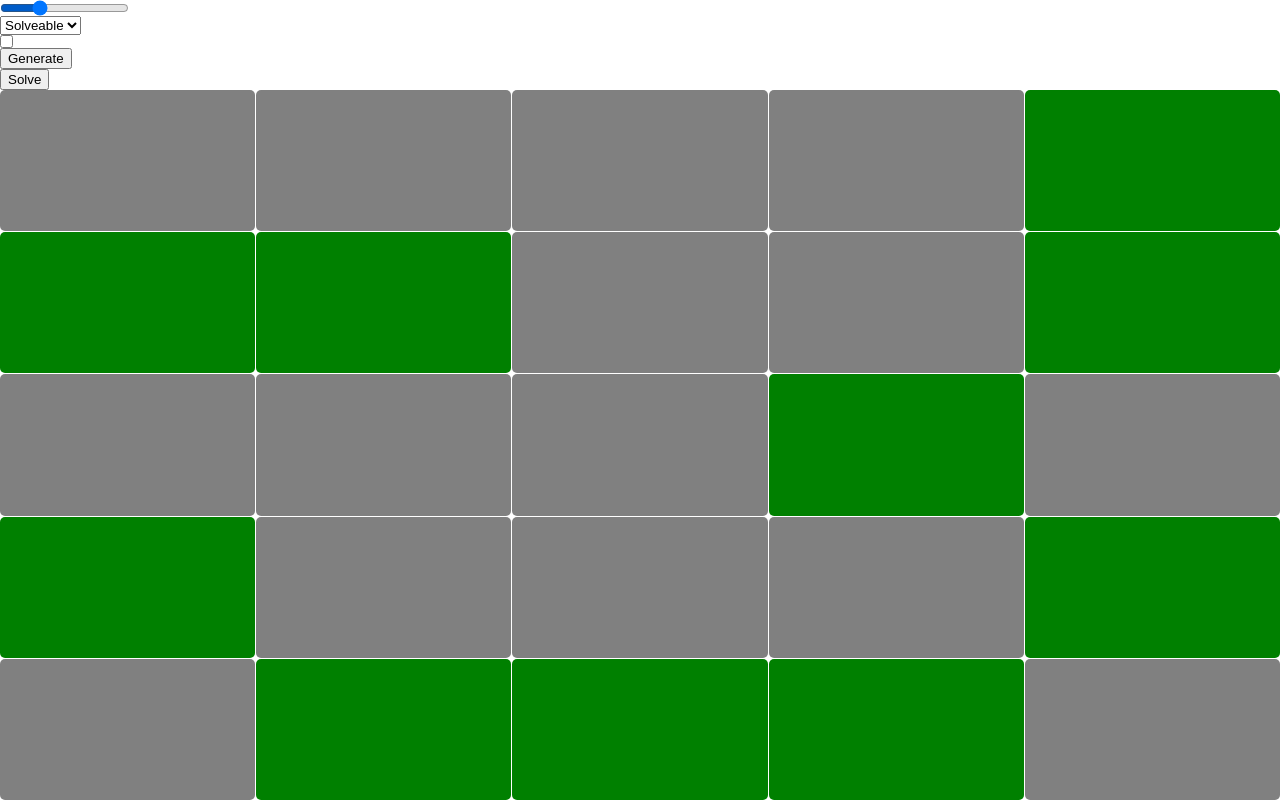
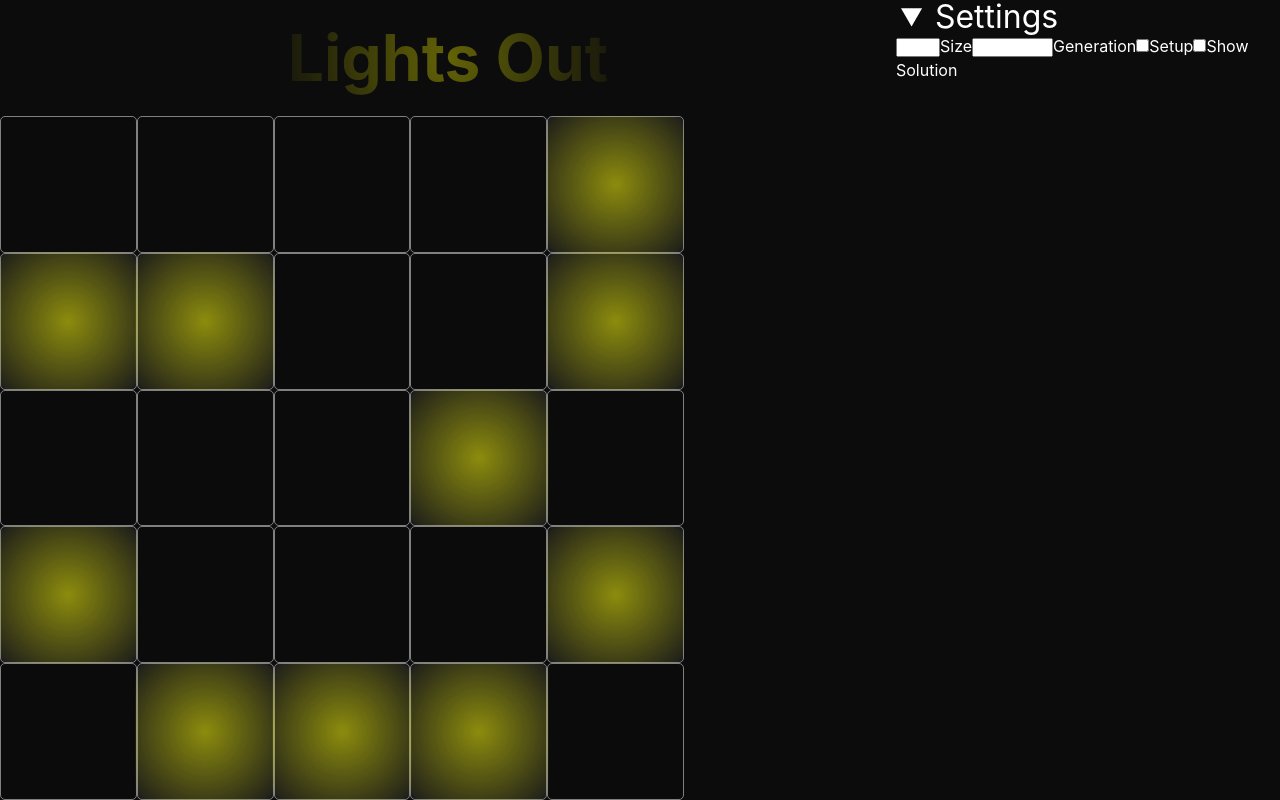
Before and after one commit to AndrewLester/lights, a React (Vite) app: page / in a window 1280 px wide. Built offline with nearby package versions, Linux system fonts and the light colour scheme.

Commit message:
Add yellow squares

```diff
--- a/src/App.tsx
+++ b/src/App.tsx
@@ -2,14 +2,17 @@ import React, { useEffect, useState } from "react";
 import LightSquare from "./components/LightSquare/LightSquare";
 import { createGame, GenerationType, toggleLight } from "./model/game";
 import styles from "./styles.module.css";
+import { useMediaQuery } from "./utils/mediaQuery";
 
 function App() {
     const [size, setSize] = useState(5);
     const [generationType, setGenerationType] =
         useState<GenerationType>("solveable");
     const [creating, setCreating] = useState(false);
-    const [solution, setSolution] = useState<number[] | null>();
+    const [showSolution, setShowSolution] = useState(false);
     const [game, setGame] = useState(createGame(size, generationType));
+
+    const asideHide = useMediaQuery("(max-width: 800px)");
 
     useEffect(() => {
         const game = createGame(size, generationType);
@@ -19,7 +22,6 @@ function App() {
     const lightClicked = (index: number) => {
         const newState = toggleLight(game, index, !creating);
         setGame(newState);
-        setSolution(newState.bestSolution);
 
         if (newState.off && !creating && generationType !== "off") {
             setTimeout(() => alert("You did it!"), 500);
@@ -27,29 +29,42 @@ function App() {
     };
 
     const generate = () => {
-        setGame(createGame(size, generationType));
-        setSolution(undefined);
+        const game = createGame(size, generationType);
+        setGame(game);
     };
 
-    const solve = () => {
-        const solution = game.bestSolution;
-        if (!solution) {
-            alert("Can't be solved");
-        } else {
-            setSolution(game.bestSolution);
+    const handleShowSolution = (e: React.ChangeEvent<HTMLInputElement>) => {
+        if (!game.bestSolution && e.target.checked) {
+            alert("Can't be solved!");
         }
+        setShowSolution(e.target.checked);
     };
 
     return (
         <main className={styles.main}>
-            <input
-                type="range"
-                min="3"
-                max="10"
-                value={size}
+            <h1>Lights Out</h1>
+            <aside className={styles.settings}>
+                <details open={!asideHide}>
+                    <summary className={styles.summary}>
+                        Settings{" "}
+                        {game.off && generationType !== "off" && (
+                            <button onClick={generate}>Restart</button>
+                        )}
+                    </summary>
+                    <select
+                        id="size"
+                        value={size.toString()}
                         onChange={(e) => setSize(+e.target.value)}
-            />
+                    >
+                        <option value="3">3x3</option>
+                        <option value="4">4x4</option>
+                        <option value="5">5x5</option>
+                        <option value="6">6x6</option>
+                        <option value="7">7x7</option>
+                    </select>
+                    <label htmlFor="size">Size</label>
                     <select
+                        id="generation-type"
                         value={generationType}
                         onChange={(e) =>
                             setGenerationType(e.target.value as GenerationType)
@@ -59,13 +74,23 @@ function App() {
                         <option value="random">Random</option>
                         <option value="off">Off</option>
                     </select>
+                    <label htmlFor="generation-type">Generation</label>
                     <input
                         type="checkbox"
                         checked={creating}
+                        id="creating"
                         onChange={(e) => setCreating(e.target.checked)}
                     />
-            <button onClick={generate}>Generate</button>
-            <button onClick={solve}>Solve</button>
+                    <label htmlFor="creating">Setup</label>
+                    <input
+                        type="checkbox"
+                        checked={showSolution}
+                        id="show-solution"
+                        onChange={handleShowSolution}
+                    />
+                    <label htmlFor="show-solution">Show Solution</label>
+                </details>
+            </aside>
             <div
                 className={styles.grid}
                 style={{ "--size": game.lights.length } as React.CSSProperties}
@@ -73,7 +98,11 @@ function App() {
                 {game.lights.flat().map((light, i) => (
                     <LightSquare
                         light={light}
-                        solution={solution ? !!solution[i] : false}
+                        solution={
+                            showSolution && game.bestSolution
+                                ? !!game.bestSolution[i]
+                                : false
+                        }
                         key={i}
                         onClick={() => lightClicked(i)}
                     />
--- a/src/components/LightSquare/styles.module.css
+++ b/src/components/LightSquare/styles.module.css
@@ -2,27 +2,43 @@
     position: relative;
     width: 100%;
     height: 100%;
-    background-color: gray;
-    border: 0 solid gray;
+    background-color: rgba(0, 0, 0, 0.1);
+    border: 1px solid gray;
     appearance: none;
     cursor: pointer;
     border-radius: 5px;
-    /* aspect-ratio: 1 / 1; */
     transition: all 200ms ease;
+    -webkit-tap-highlight-color: transparent;
 }
 
 .lightSquare.on {
-    background-color: green;
-    border-color: green;
+    background-color: rgb(26 26 26);
 }
 
-.lightSquare:hover {
-    border-color: purple;
-    border-width: 5px;
+.lightSquare::before {
+    content: "";
+    position: absolute;
+    z-index: 10;
+    top: 50%;
+    left: 50%;
+    height: 102%;
+    width: 103%;
+    border-radius: 10%;
+    aspect-ratio: 1 / 1;
+    transform: translate(-50%, -50%);
+    background: radial-gradient(circle at center, yellow 0, rgba(0 0 0 / 0%));
+    transition: all 250ms cubic-bezier(0.78, 0.12, 0.04, 1.24);
+    pointer-events: none;
+    opacity: 0.5;
+    mix-blend-mode: hard-light;
 }
 
-.lightSquare:active {
-    border-width: 0;
+.lightSquare.off::before {
+    transform: translate(-50%, -50%) scale(0);
+    opacity: 0;
+}
+
+.lightSquare:hover::before {
 }
 
 .lightSquare.solution::after {
@@ -32,6 +48,7 @@
     left: 50%;
     transform: translate(-50%, -50%);
     color: red;
-    font-size: 10rem;
+    font-size: clamp(3rem, 5vw, 5rem);
     z-index: 2;
+    font-family: monospace;
 }
--- a/src/index.css
+++ b/src/index.css
@@ -9,6 +9,8 @@
     -webkit-font-smoothing: antialiased;
     -moz-osx-font-smoothing: grayscale;
     -webkit-text-size-adjust: 100%;
+
+    background-color: #0c0c0c;
 }
 
 *,
@@ -16,6 +18,7 @@
 ::before {
     margin: 0;
     box-sizing: border-box;
+    color: white;
 }
 
 a {
--- a/src/styles.module.css
+++ b/src/styles.module.css
@@ -1,18 +1,76 @@
 .main {
-    display: flex;
-    flex-flow: column nowrap;
+    display: grid;
+    grid-template-areas:
+        "header aside"
+        "lights aside";
+    grid-template-columns: 70% minmax(200px, 30%);
+    grid-template-rows: min-content auto;
     align-items: flex-start;
     width: 100vw;
     height: 100vh;
     overflow: hidden;
 }
 
+.main > h1 {
+    grid-area: header;
+    margin: 10px 5px;
+    text-align: center;
+    color: yellow;
+    font-size: 4rem;
+    background-clip: text;
+    -webkit-background-clip: text;
+    color: transparent;
+    background-image: radial-gradient(
+        closest-side circle at center,
+        yellow 0,
+        rgba(0 0 0 / 0%) 400%
+    );
+    line-height: 1.5;
+    animation: flicker 10s linear infinite;
+}
+
+.settings {
+    grid-area: aside;
+}
+
+.summary {
+    font-size: 2rem;
+    margin: 5px;
+    cursor: pointer;
+}
+
 .grid {
     display: grid;
     grid-template-columns: repeat(var(--size), 1fr);
     grid-template-rows: repeat(var(--size), 1fr);
-    gap: 1px;
-    width: 100%;
-    height: 100%;
+    max-width: 100%;
+    max-height: 100%;
+    aspect-ratio: 1 / 1;
+    grid-area: lights;
     overflow: hidden;
 }
+
+@media (max-width: 800px) {
+    .main {
+        grid-template-areas: "header" "aside" "lights";
+        grid-template-columns: 1fr;
+        grid-template-rows: min-content min-content auto;
+    }
+}
+
+@keyframes flicker {
+    47%,
+    53%,
+    55%,
+    60% {
+        opacity: 0.2;
+    }
+    0%,
+    46%,
+    54%,
+    56%,
+    61%,
+    100% {
+        opacity: 1;
+    }
+}
--- /dev/null
+++ b/src/utils/mediaQuery.ts
@@ -0,0 +1,14 @@
+import { useEffect, useState } from "react";
+
+export function useMediaQuery(queryString: string) {
+    const [matches, setMatches] = useState(
+        window.matchMedia(queryString).matches
+    );
+
+    useEffect(() => {
+        const query = window.matchMedia(queryString);
+        query.addEventListener("change", (ev) => setMatches(ev.matches));
+    }, []);
+
+    return matches;
+}
```
Lines whose indentation alone changed are shown as unchanged.
